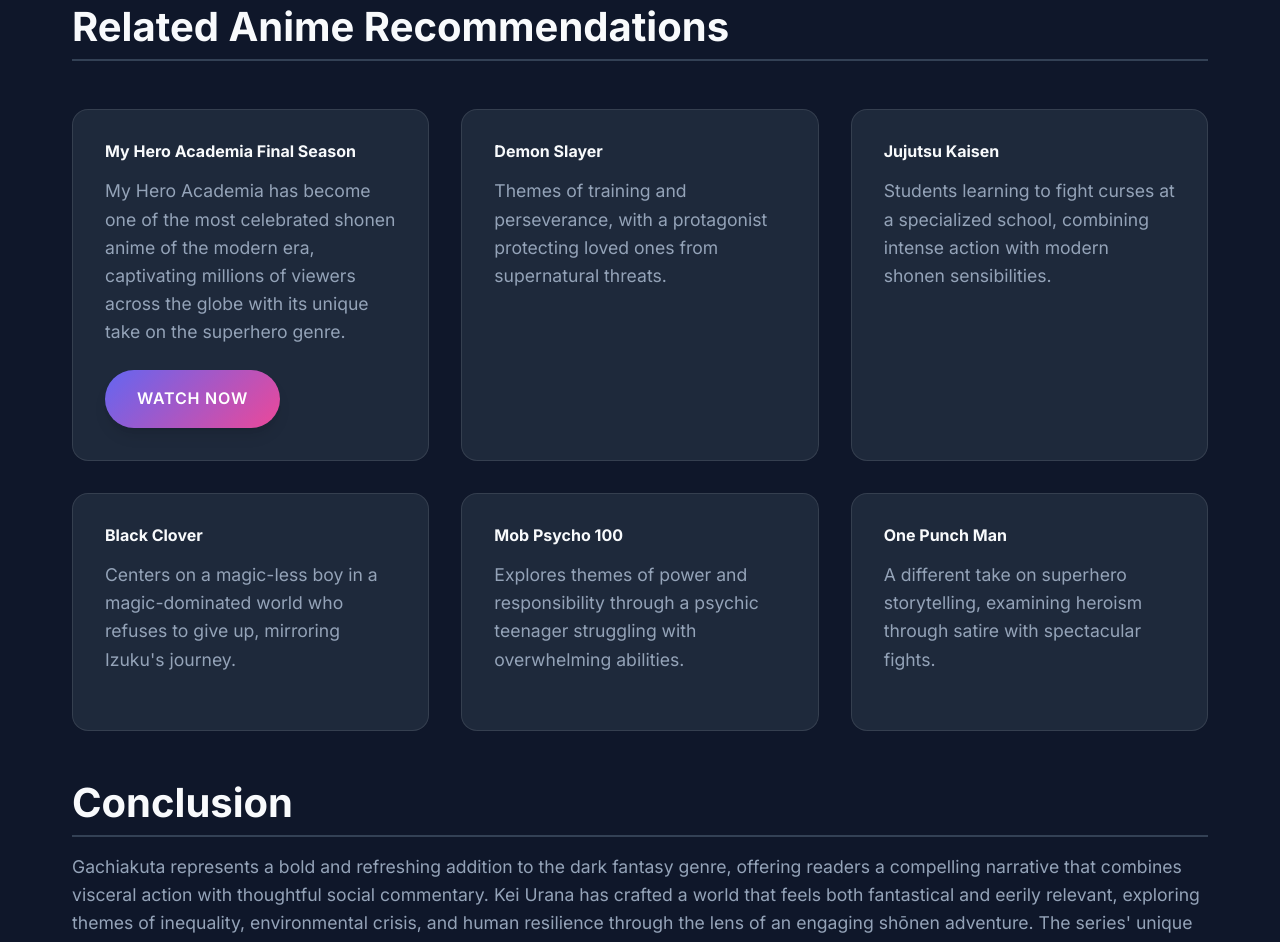
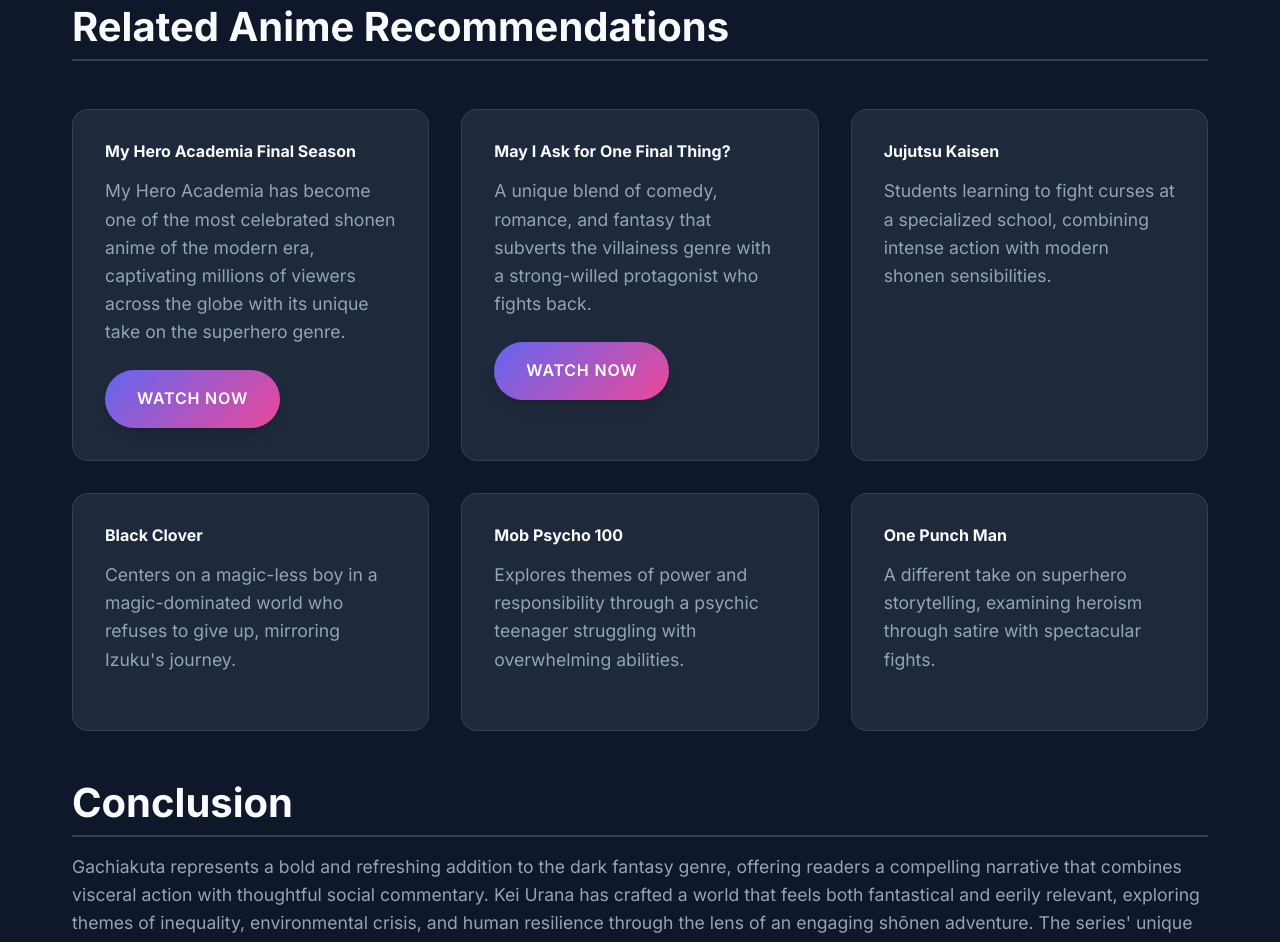
Before and after one commit to aniwatchanime501/Gachiakuta, a plain HTML site: page index.html in a window 1280 px wide. Shown: the part 6725-7667 px from the top of the page. Drawn offline with Linux system fonts and the light colour scheme.

Commit message:
Update index.html

```diff
--- a/index.html
+++ b/index.html
@@ -338,9 +338,9 @@
                         <a href="https://my-hero-academia-final-season-c0bc6a.gitlab.io/" class="btn">Watch Now</a>
                     </div>
                     <div class="feature-card">
-                        <h4>Demon Slayer</h4>
-                        <p>Themes of training and perseverance, with a protagonist protecting loved ones from
-                            supernatural threats.</p>
+                        <h4>May I Ask for One Final Thing?</h4>
+                        <p>A unique blend of comedy, romance, and fantasy that subverts the villainess genre with a strong-willed protagonist who fights back.</p>
+                        <a href="https://may-i-ask-for-one-final-thing-anime.netlify.app/" class="btn">Watch Now</a>
                     </div>
                     <div class="feature-card">
                         <h4>Jujutsu Kaisen</h4>
```
